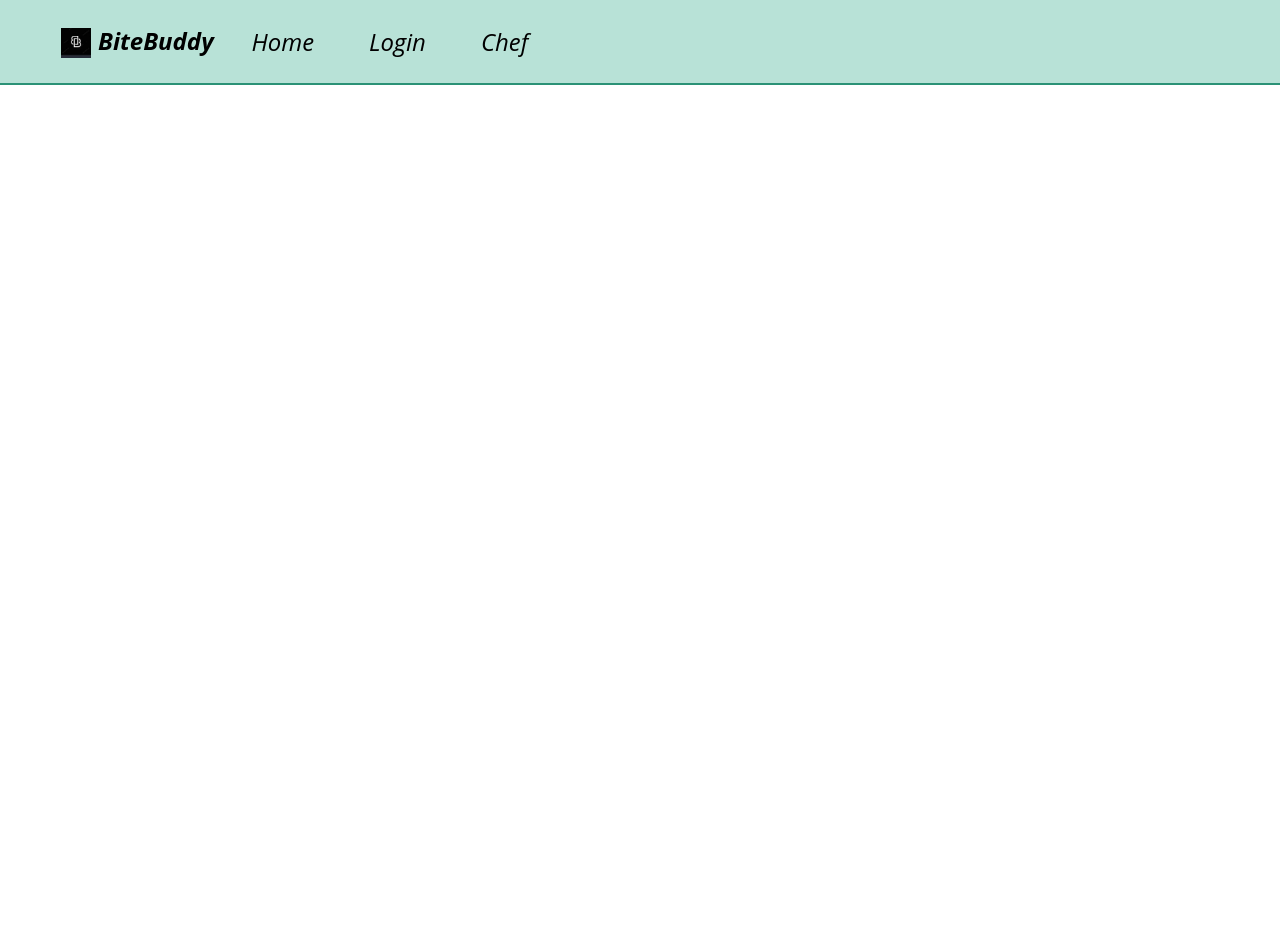
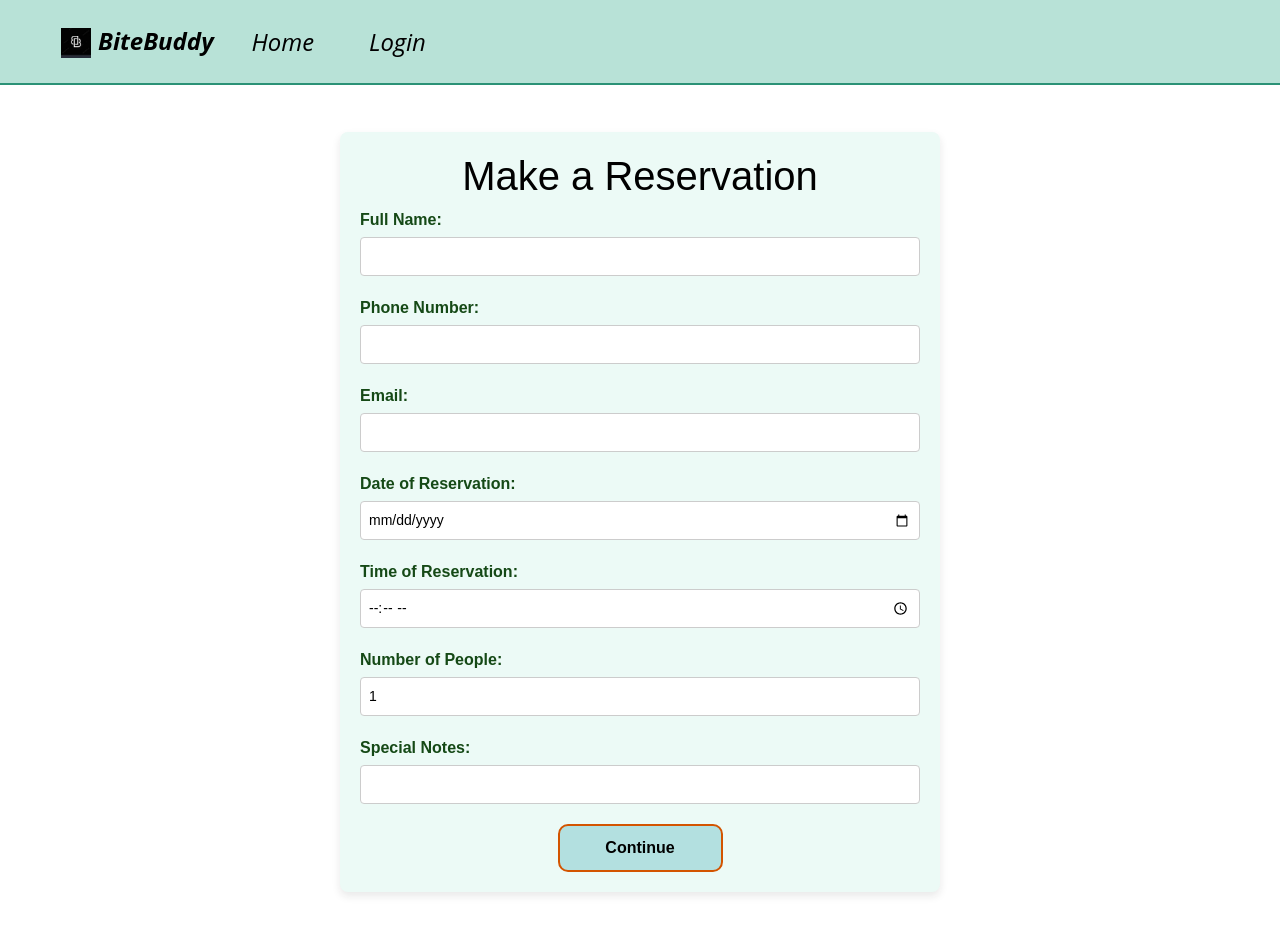
Before and after one commit to Ha1qua/BiteBuddy, a React (Create React App) app in the folder Client/bitebuddy/: page /login-user in a window 1280 px wide. Shown: the top 934 px of the page. Before the commit the page ends 800 px from the top, so only its background shows below. Built offline with nearby package versions, Linux system fonts and the light colour scheme.

Commit message:
Reservation

```diff
--- a/Client/bitebuddy/src/App.js
+++ b/Client/bitebuddy/src/App.js
@@ -1,7 +1,7 @@
 import { BrowserRouter as Router, Routes, Route } from "react-router-dom";
 import React, { useState } from "react";
 import Navbar from "./components/Navbar";
-// import LoginUser from "./components/LoginUser";
+import LoginUser from "./components/LoginUser";
 import LoginRestaurant from "./components/LoginRestaurant";
 import Home from "./components/Home";
 import Dashboard from "./components/Dasboard";
@@ -27,6 +27,7 @@ function App() {
         <Route path="/" element={<Home />} />
         {/* <Route path="/login-user" element={<LoginUser />} /> */}
         <Route path="/login-restaurant" element={<LoginRestaurant />} />
+        <Route path="/login-user" element={<LoginUser />} />
         <Route path="/dashboard" element={<Dashboard />} />
         <Route path="/restaurant-user" element={<RestaurantUser />} />
         <Route path="/insights" element={<Insights />} />
--- /dev/null
+++ b/Client/bitebuddy/src/components/LoginUser.css
@@ -0,0 +1,125 @@
+/* General Styles for LoginUser */
+.login-user-container {
+  font-family: Arial, sans-serif;
+  background-color: white;
+  margin-top: 47px;
+  padding: 0;
+  display: flex;
+  justify-content: center;
+  align-items: center;
+  min-height: 100vh;
+}
+
+/* Reservation Form Container */
+.login-user-form-container {
+  background-color: #ecfaf6;
+  padding: 20px;
+  border-radius: 8px;
+  box-shadow: 0 4px 8px rgba(33, 33, 33, 0.1);
+  width: 100%;
+  max-width: 600px;
+  margin-bottom: 50px;
+}
+
+/* Heading */
+.login-user-form-container h1 {
+  text-align: center;
+  color: #000000;
+}
+
+.login-user-order-summary h2 {
+  color: #000000;
+  margin-bottom: 10px;
+}
+
+/* Form Elements */
+.login-user-form {
+  display: flex;
+  flex-direction: column;
+}
+
+.form-field {
+  display: block; /* Ensure label is on one line, input on next */
+  margin-bottom: 15px;
+}
+
+.login-user-form label {
+  margin-bottom: 5px;
+  font-weight: bold;
+}
+
+.login-user-form input,
+.login-user-form textarea {
+  padding: 8px;
+  margin-bottom: 5px;
+  border: 1px solid #ccc;
+  border-radius: 4px;
+  font-size: 14px;
+}
+
+.login-user-form input[type="number"] {
+  width: 100%; /* Full width for number input */
+}
+
+.login-user-form input[type="text"],
+.login-user-form input[type="email"],
+.login-user-form input[type="date"],
+.login-user-form input[type="time"] {
+  width: 100%; /* Full width for all input fields */
+}
+
+.login-user-form button {
+  padding: 10px 20px; /* Add padding for better button size */
+  background-color: #b3e0e0;
+  border: 2px solid #d35400;
+  font-weight: bold;
+  border-radius: 10px; /* Rounded corners */
+  cursor: pointer; /* Change cursor on hover */
+  transition: background-color 0.3s ease; /* Smooth transition */
+  width: 165px;
+  align-self: center;
+}
+
+.login-user-form button:hover {
+  background-color: #d35400; /* Darker shade on hover */
+  color: white;
+  transform: translateY(-4px);
+}
+
+/* Order Summary */
+.login-user-order-summary {
+  background-color: #f9f9f9;
+  padding: 20px;
+  border-radius: 8px;
+  box-shadow: 0 4px 8px rgba(0, 0, 0, 0.1);
+}
+
+.login-user-order-summary p {
+  margin: 10px 0;
+  font-size: 16px;
+}
+
+.login-user-order-summary strong {
+  font-weight: bold;
+}
+
+.login-user-order-summary p:last-child {
+  margin-bottom: 0;
+}
+
+/* Responsive Styles for LoginUser */
+@media (max-width: 768px) {
+  .login-user-form-container {
+    padding: 15px;
+  }
+
+  .login-user-form button {
+    font-size: 14px;
+    padding: 8px 12px;
+  }
+
+  .login-user-form input,
+  .login-user-form textarea {
+    width: 100%; /* Full width for mobile */
+  }
+}
--- a/Client/bitebuddy/src/components/LoginUser.js
+++ b/Client/bitebuddy/src/components/LoginUser.js
@@ -0,0 +1,162 @@
+import React, { useState } from "react";
+import "./LoginUser.css";
+
+function LoginUser() {
+  const [fullName, setFullName] = useState("");
+  const [phoneNumber, setPhoneNumber] = useState("");
+  const [email, setEmail] = useState("");
+  const [reservationDate, setReservationDate] = useState("");
+  const [reservationTime, setReservationTime] = useState("");
+  const [numberOfPeople, setNumberOfPeople] = useState(1);
+  const [specialNotes, setSpecialNotes] = useState("");
+  const [orderSummary, setOrderSummary] = useState(null);
+
+  // Handle form submission
+  const handleFormSubmit = (e) => {
+    e.preventDefault();
+
+    // Generate table number (for demo purposes, random between 1 and 100)
+    const tableNumber = Math.floor(Math.random() * 100) + 1;
+
+    // Assuming $10 per person for total
+    const total = numberOfPeople * 10;
+
+    // Create an order summary object
+    const summary = {
+      fullName,
+      phoneNumber,
+      email,
+      reservationDate,
+      reservationTime,
+      numberOfPeople,
+      specialNotes,
+      tableNumber,
+      total,
+    };
+
+    // Set the order summary to display
+    setOrderSummary(summary);
+  };
+
+  return (
+    <div className="login-user-container">
+      <div className="login-user-form-container">
+        <h1>Make a Reservation</h1>
+
+        {/* Reservation Form */}
+        {!orderSummary ? (
+          <form className="login-user-form" onSubmit={handleFormSubmit}>
+            <div className="form-field">
+              <label>Full Name:</label>
+              <input
+                type="text"
+                value={fullName}
+                onChange={(e) => setFullName(e.target.value)}
+                required
+              />
+            </div>
+
+            <div className="form-field">
+              <label>Phone Number:</label>
+              <input
+                type="text"
+                value={phoneNumber}
+                onChange={(e) => setPhoneNumber(e.target.value)}
+                required
+              />
+            </div>
+
+            <div className="form-field">
+              <label>Email:</label>
+              <input
+                type="email"
+                value={email}
+                onChange={(e) => setEmail(e.target.value)}
+                required
+              />
+            </div>
+
+            <div className="form-field">
+              <label>Date of Reservation:</label>
+              <input
+                type="date"
+                value={reservationDate}
+                onChange={(e) => setReservationDate(e.target.value)}
+                required
+              />
+            </div>
+
+            <div className="form-field">
+              <label>Time of Reservation:</label>
+              <input
+                type="time"
+                value={reservationTime}
+                onChange={(e) => setReservationTime(e.target.value)}
+                required
+              />
+            </div>
+
+            {/* Number of People Field */}
+            <div className="form-field">
+              <label>Number of People:</label>
+              <input
+                type="number"
+                value={numberOfPeople}
+                onChange={(e) => setNumberOfPeople(e.target.value)}
+                min="1"
+                required
+              />
+            </div>
+
+            {/* Special Notes Field */}
+            <div className="form-field">
+              <label>Special Notes:</label>
+              <input
+                type="text"
+                value={specialNotes}
+                onChange={(e) => setSpecialNotes(e.target.value)}
+              />
+            </div>
+
+            <button type="submit">Continue</button>
+          </form>
+        ) : (
+          // Order Summary after form submission
+          <div className="login-user-order-summary">
+            <h2>Order Summary</h2>
+            <p>
+              <strong>Full Name:</strong> {orderSummary.fullName}
+            </p>
+            <p>
+              <strong>Phone Number:</strong> {orderSummary.phoneNumber}
+            </p>
+            <p>
+              <strong>Email:</strong> {orderSummary.email}
+            </p>
+            <p>
+              <strong>Reservation Date:</strong> {orderSummary.reservationDate}
+            </p>
+            <p>
+              <strong>Reservation Time:</strong> {orderSummary.reservationTime}
+            </p>
+            <p>
+              <strong>Number of People:</strong> {orderSummary.numberOfPeople}
+            </p>
+            <p>
+              <strong>Special Notes:</strong>{" "}
+              {orderSummary.specialNotes || "None"}
+            </p>
+            <p>
+              <strong>Table Number:</strong> {orderSummary.tableNumber}
+            </p>
+            <p>
+              <strong>Total for Reservation:</strong> ${orderSummary.total}
+            </p>
+          </div>
+        )}
+      </div>
+    </div>
+  );
+}
+
+export default LoginUser;
```
